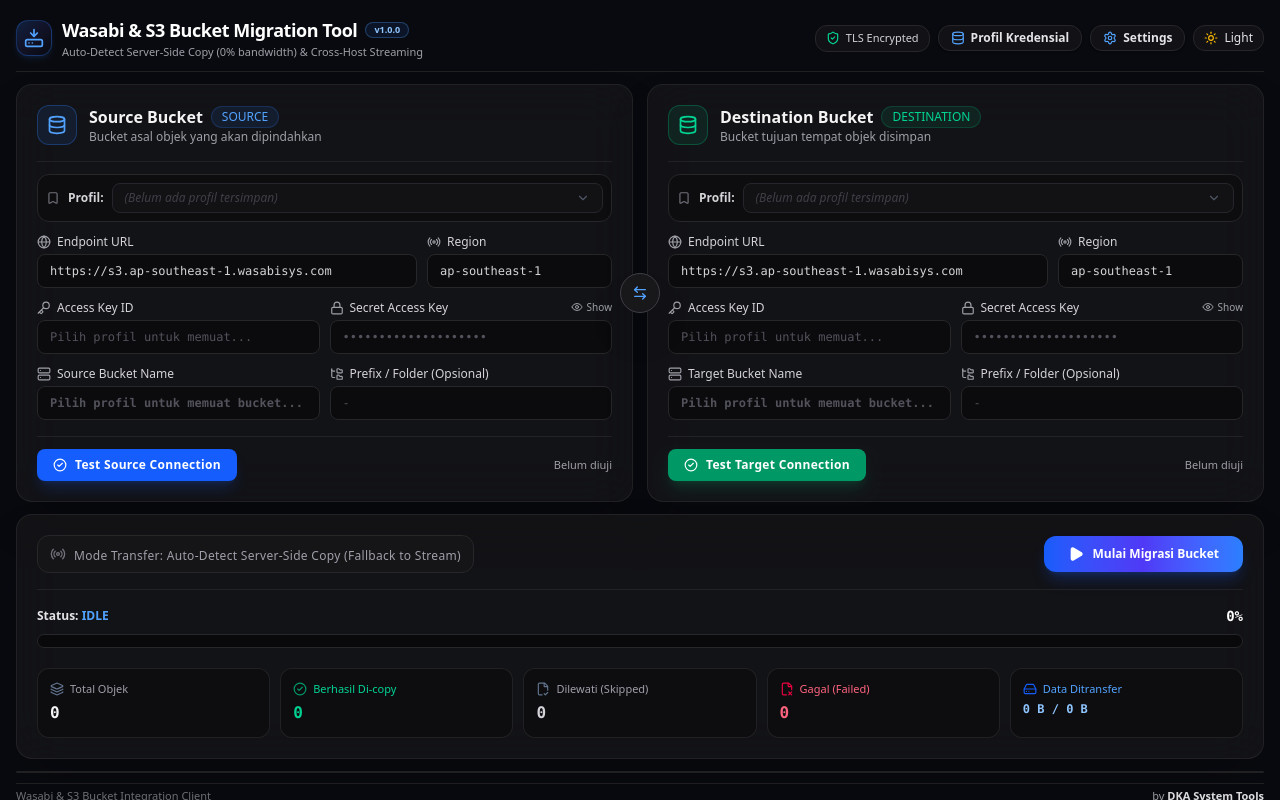
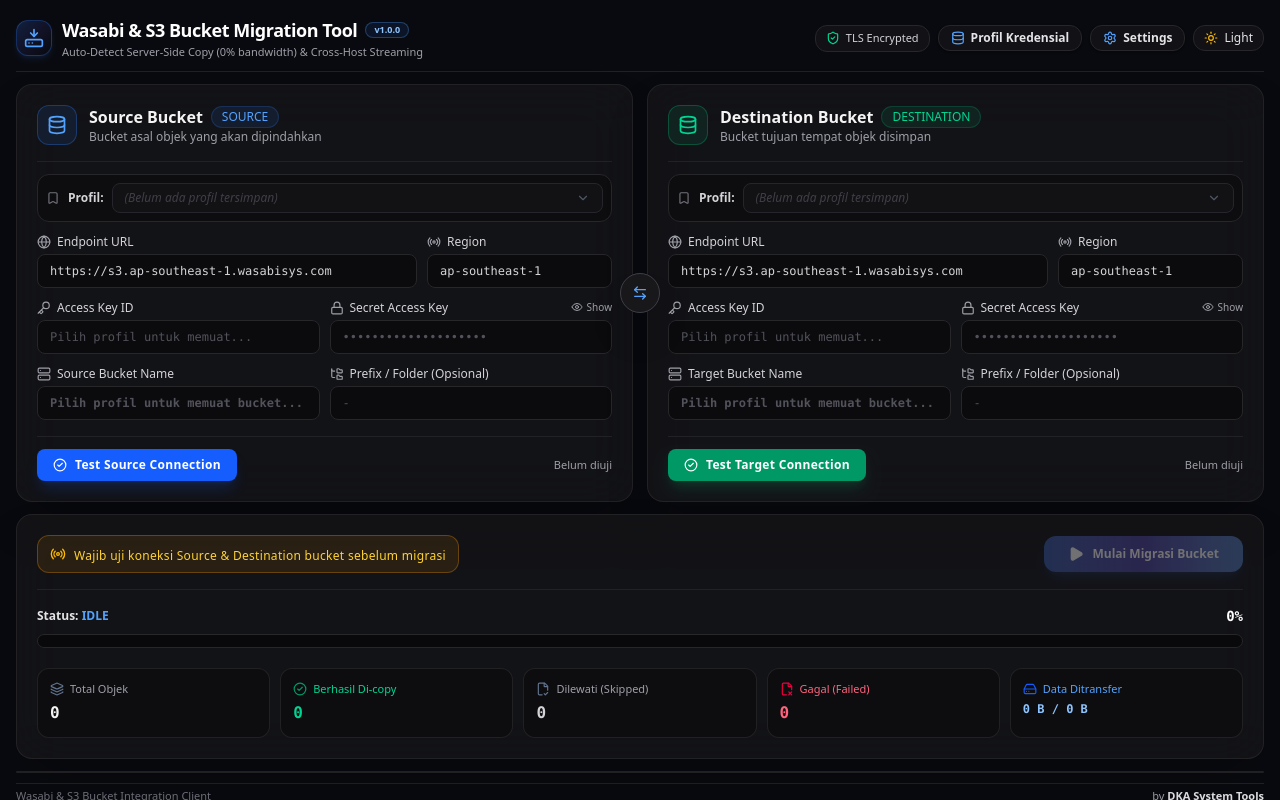
Before and after one commit to YovanggaAnandhika/WasabiMigrator, a Next.js app: page / in a window 1280 px wide. Built offline with nearby package versions, Linux system fonts and the light colour scheme.

Commit message:
feat: require bucket connection verification before starting migration

```diff
--- a/src/app/page.tsx
+++ b/src/app/page.tsx
@@ -28,7 +28,7 @@
   () => import("@/components/profiles").then((mod) => mod.ProfileManagerModal),
   { ssr: false }
 );
-import { BucketConfig, ConflictStrategy, LogEvent, ProgressEvent, ProfileRecord } from "@/lib/types";
+import { BucketConfig, ConflictStrategy, LogEvent, ProgressEvent, ProfileRecord, TestResult } from "@/lib/types";
 import {
   startMigration,
   cancelMigration,
@@ -73,6 +73,10 @@
   const [theme, setTheme] = useState<"dark" | "light">("dark");
   const [sourceConfig, setSourceConfig] = useState<BucketConfig>(INITIAL_SOURCE);
   const [targetConfig, setTargetConfig] = useState<BucketConfig>(INITIAL_TARGET);
+  const [sourceTestResult, setSourceTestResult] = useState<TestResult | null>(null);
+  const [targetTestResult, setTargetTestResult] = useState<TestResult | null>(null);
+  const [sourceError, setSourceError] = useState<string | null>(null);
+  const [targetError, setTargetError] = useState<string | null>(null);
   const [conflictStrategy, setConflictStrategy] = useState<ConflictStrategy>("ReplaceIfDifferent");
   const [concurrency, setConcurrency] = useState<number>(16);
   const [progress, setProgress] = useState<ProgressEvent>(INITIAL_PROGRESS);
@@ -83,6 +87,9 @@
   const [profiles, setProfiles] = useState<ProfileRecord[]>([]);
   const [isSwapping, setIsSwapping] = useState(false);
   const [swapCount, setSwapCount] = useState(0);
+
+  const isSourceVerified = Boolean(sourceTestResult?.success && !sourceError);
+  const isTargetVerified = Boolean(targetTestResult?.success && !targetError);
 
   // Load profiles from SQLite database on mount
   useEffect(() => {
@@ -96,6 +103,19 @@
     };
     loadStoredProfiles();
   }, []);
+
+  // Handle source and target config changes with verification reset
+  const handleSourceConfigChange = (newConfig: BucketConfig) => {
+    setSourceConfig(newConfig);
+    setSourceTestResult(null);
+    setSourceError(null);
+  };
+
+  const handleTargetConfigChange = (newConfig: BucketConfig) => {
+    setTargetConfig(newConfig);
+    setTargetTestResult(null);
+    setTargetError(null);
+  };
 
   // Handle profiles updated from SQLite modal
   const handleProfilesUpdated = (updatedList: ProfileRecord[]) => {
@@ -226,6 +246,10 @@
     setTimeout(() => {
       setSourceConfig(targetConfig);
       setTargetConfig(sourceConfig);
+      setSourceTestResult(targetTestResult);
+      setTargetTestResult(sourceTestResult);
+      setSourceError(targetError);
+      setTargetError(sourceError);
     }, 150);
 
     setTimeout(() => {
@@ -245,6 +269,10 @@
   const handleStartMigration = async () => {
     if (isSameBucket) {
       alert("Peringatan: Profil Source Bucket dan Destination Bucket sama! Harap pilih profil/bucket yang berbeda.");
+      return;
+    }
+    if (!isSourceVerified || !isTargetVerified) {
+      alert("Peringatan: Harap lakukan 'Test Connection' pada Source Bucket dan Destination Bucket terlebih dahulu dan pastikan keduanya berhasil (berstatus sukses/hijau)!");
       return;
     }
     if (!sourceConfig.bucket_name.trim() || !targetConfig.bucket_name.trim()) {
@@ -393,8 +421,14 @@
             title="Source Bucket"
             side="source"
             config={sourceConfig}
-            onChange={setSourceConfig}
+            onChange={handleSourceConfigChange}
             profiles={profiles}
+            testResult={sourceTestResult}
+            errorMessage={sourceError}
+            onTestResultChanged={(res, err) => {
+              setSourceTestResult(res);
+              setSourceError(err);
+            }}
             onLog={(level, message) => {
               setLogs((prev) => [
                 ...prev.slice(-499),
@@ -432,8 +466,14 @@
             title="Destination Bucket"
             side="target"
             config={targetConfig}
-            onChange={setTargetConfig}
+            onChange={handleTargetConfigChange}
             profiles={profiles}
+            testResult={targetTestResult}
+            errorMessage={targetError}
+            onTestResultChanged={(res, err) => {
+              setTargetTestResult(res);
+              setTargetError(err);
+            }}
             onLog={(level, message) => {
               setLogs((prev) => [
                 ...prev.slice(-499),
@@ -455,6 +495,8 @@
             progress={progress}
             isSameHost={isSameHost}
             isSameBucket={isSameBucket}
+            isSourceVerified={isSourceVerified}
+            isTargetVerified={isTargetVerified}
             onStart={handleStartMigration}
             onCancel={handleCancelMigration}
             isMigrating={isMigrating}
--- a/src/components/bucket/index.tsx
+++ b/src/components/bucket/index.tsx
@@ -33,13 +33,19 @@
   config,
   onChange,
   profiles = [],
+  testResult: externalTestResult,
+  errorMessage: externalErrorMessage,
+  onTestResultChanged,
   onLog,
   disabled = false,
   className = "",
 }) => {
   const [testing, setTesting] = useState(false);
-  const [testResult, setTestResult] = useState<TestResult | null>(null);
-  const [errorMessage, setErrorMessage] = useState<string | null>(null);
+  const [internalTestResult, setInternalTestResult] = useState<TestResult | null>(null);
+  const [internalErrorMessage, setInternalErrorMessage] = useState<string | null>(null);
+
+  const testResult = externalTestResult !== undefined ? externalTestResult : internalTestResult;
+  const errorMessage = externalErrorMessage !== undefined ? externalErrorMessage : internalErrorMessage;
 
   const isSource = side === "source";
   const badgeColor = isSource
@@ -48,8 +54,11 @@
 
   const handleTest = async () => {
     setTesting(true);
-    setTestResult(null);
-    setErrorMessage(null);
+    setInternalTestResult(null);
+    setInternalErrorMessage(null);
+    if (onTestResultChanged) {
+      onTestResultChanged(null, null);
+    }
 
     const bucketLabel = isSource ? "Source" : "Destination";
     const bucketName = config.bucket_name || "(kosong)";
@@ -60,7 +69,10 @@
 
     try {
       const res = await testBucketConnection(config);
-      setTestResult(res);
+      setInternalTestResult(res);
+      if (onTestResultChanged) {
+        onTestResultChanged(res, null);
+      }
       if (res.success) {
         if (onLog) {
           onLog("info", `✓ [Tes Koneksi ${bucketLabel}] Berhasil terhubung ke '${bucketName}'. Pesan: ${res.message}`);
@@ -72,7 +84,10 @@
       }
     } catch (err: unknown) {
       const msg = err instanceof Error ? err.message : String(err);
-      setErrorMessage(msg);
+      setInternalErrorMessage(msg);
+      if (onTestResultChanged) {
+        onTestResultChanged(null, msg);
+      }
       if (onLog) {
         onLog("error", `✗ [Tes Koneksi ${bucketLabel}] Error koneksi bucket '${bucketName}': ${msg}`);
       }
--- a/src/components/bucket/types.ts
+++ b/src/components/bucket/types.ts
@@ -6,6 +6,9 @@
   config: BucketConfig;
   onChange: (newConfig: BucketConfig) => void;
   profiles?: ProfileRecord[];
+  testResult?: TestResult | null;
+  errorMessage?: string | null;
+  onTestResultChanged?: (result: TestResult | null, error: string | null) => void;
   onLog?: (level: "info" | "warn" | "error", message: string) => void;
   disabled?: boolean;
   className?: string;
--- a/src/components/progress/ProgressHeader.tsx
+++ b/src/components/progress/ProgressHeader.tsx
@@ -8,6 +8,8 @@
   progress: ProgressEvent;
   isSameHost: boolean;
   isSameBucket: boolean;
+  isSourceVerified: boolean;
+  isTargetVerified: boolean;
   isMigrating: boolean;
   disabled: boolean;
   onStart: () => void;
@@ -18,11 +20,15 @@
   progress,
   isSameHost,
   isSameBucket,
+  isSourceVerified,
+  isTargetVerified,
   isMigrating,
   disabled,
   onStart,
   onCancel,
 }) => {
+  const isBothVerified = isSourceVerified && isTargetVerified;
+
   return (
     <div className="flex flex-col md:flex-row items-start md:items-center justify-between gap-3 border-b border-slate-200 dark:border-zinc-800/80 pb-4">
       {/* Dynamic Mode Badge / Warning Badge */}
@@ -65,12 +71,25 @@
               </div>
             </div>
           )
-        ) : (
-          <div className="flex items-center gap-2 px-3 py-1.5 rounded-xl border border-slate-200 dark:border-zinc-800 bg-slate-50/70 dark:bg-zinc-900/50 text-slate-600 dark:text-zinc-400">
-            <Radio className="h-4 w-4 text-slate-400 dark:text-zinc-500" />
+        ) : !isBothVerified ? (
+          <div className="flex items-center gap-2 px-3 py-1.5 rounded-xl border border-amber-500/30 bg-amber-500/10 text-amber-700 dark:text-amber-300">
+            <Radio className="h-4 w-4 text-amber-500 dark:text-amber-400" />
             <div>
               <span className="text-xs font-medium tracking-wide">
-                Mode Transfer: {isSameHost ? "Auto-Detect Server-Side Copy (Fallback to Stream)" : "Client Streaming Relay"}
+                {!isSourceVerified && !isTargetVerified
+                  ? "Wajib uji koneksi Source & Destination bucket sebelum migrasi"
+                  : !isSourceVerified
+                  ? "Wajib uji koneksi Source bucket berhasil terlebih dahulu"
+                  : "Wajib uji koneksi Destination bucket berhasil terlebih dahulu"}
+              </span>
+            </div>
+          </div>
+        ) : (
+          <div className="flex items-center gap-2 px-3 py-1.5 rounded-xl border border-emerald-500/30 bg-emerald-500/10 text-emerald-600 dark:text-emerald-300">
+            <Zap className="h-4 w-4 text-emerald-500 dark:text-emerald-400" />
+            <div>
+              <span className="text-xs font-semibold tracking-wide">
+                Koneksi Terverifikasi: {isSameHost ? "Auto-Detect Server-Side Copy" : "Client Streaming Relay"} (Siap Mulai)
               </span>
             </div>
           </div>
@@ -82,9 +101,15 @@
         {!isMigrating ? (
           <button
             type="button"
-            disabled={disabled || isSameBucket}
+            disabled={disabled || isSameBucket || !isBothVerified}
             onClick={onStart}
-            title={isSameBucket ? "Tidak bisa migrasi: Profil Source dan Destination sama" : undefined}
+            title={
+              isSameBucket
+                ? "Tidak bisa migrasi: Profil Source dan Destination sama"
+                : !isBothVerified
+                ? "Wajib lakukan 'Test Connection' dan pastikan berhasil pada kedua bucket"
+                : undefined
+            }
             className="flex-1 md:flex-initial flex items-center justify-center gap-2 rounded-xl bg-gradient-to-r from-blue-600 via-indigo-600 to-blue-500 px-6 py-2.5 text-xs font-bold text-white shadow-lg shadow-blue-600/25 hover:from-blue-500 hover:to-indigo-500 active:scale-[0.98] transition disabled:opacity-40 disabled:cursor-not-allowed disabled:saturate-50"
           >
             <Play className="h-4 w-4 fill-white" />
--- a/src/components/progress/index.tsx
+++ b/src/components/progress/index.tsx
@@ -24,6 +24,8 @@
   progress,
   isSameHost,
   isSameBucket = false,
+  isSourceVerified = false,
+  isTargetVerified = false,
   onStart,
   onCancel,
   isMigrating,
@@ -49,6 +51,8 @@
         progress={progress}
         isSameHost={isSameHost}
         isSameBucket={isSameBucket}
+        isSourceVerified={isSourceVerified}
+        isTargetVerified={isTargetVerified}
         isMigrating={isMigrating}
         disabled={disabled}
         onStart={onStart}
--- a/src/components/progress/types.ts
+++ b/src/components/progress/types.ts
@@ -4,6 +4,8 @@
   progress: ProgressEvent;
   isSameHost: boolean;
   isSameBucket?: boolean;
+  isSourceVerified?: boolean;
+  isTargetVerified?: boolean;
   onStart: () => void;
   onCancel: () => void;
   isMigrating: boolean;
```
